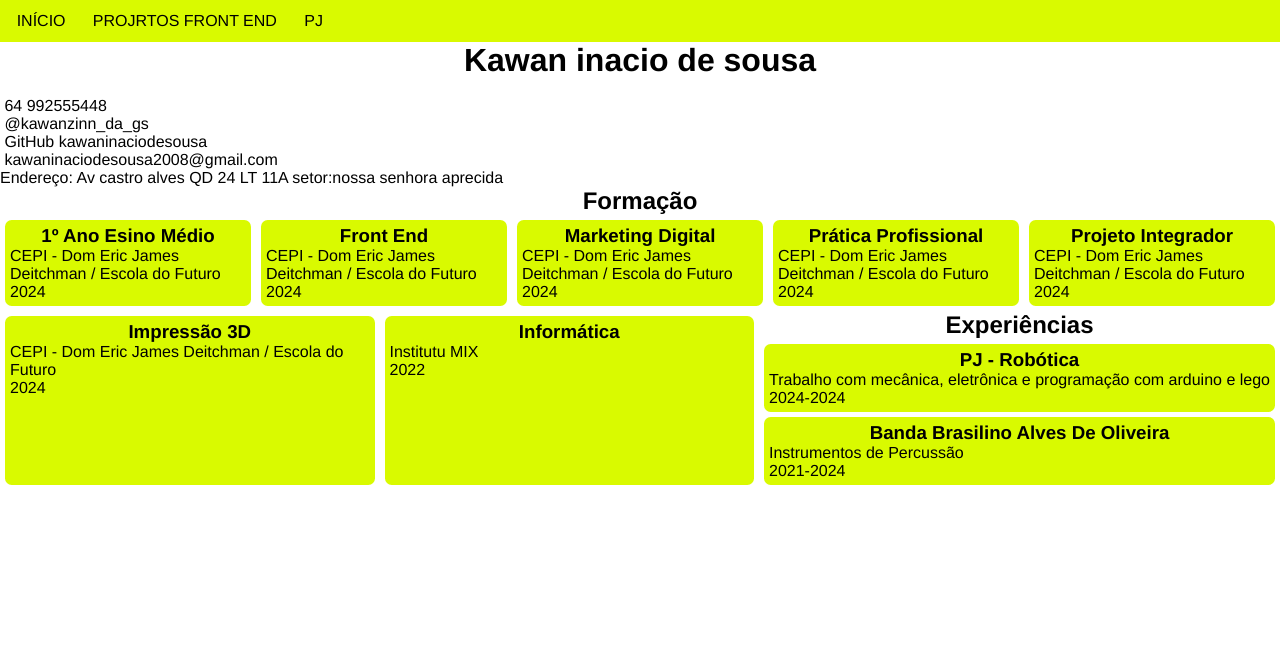
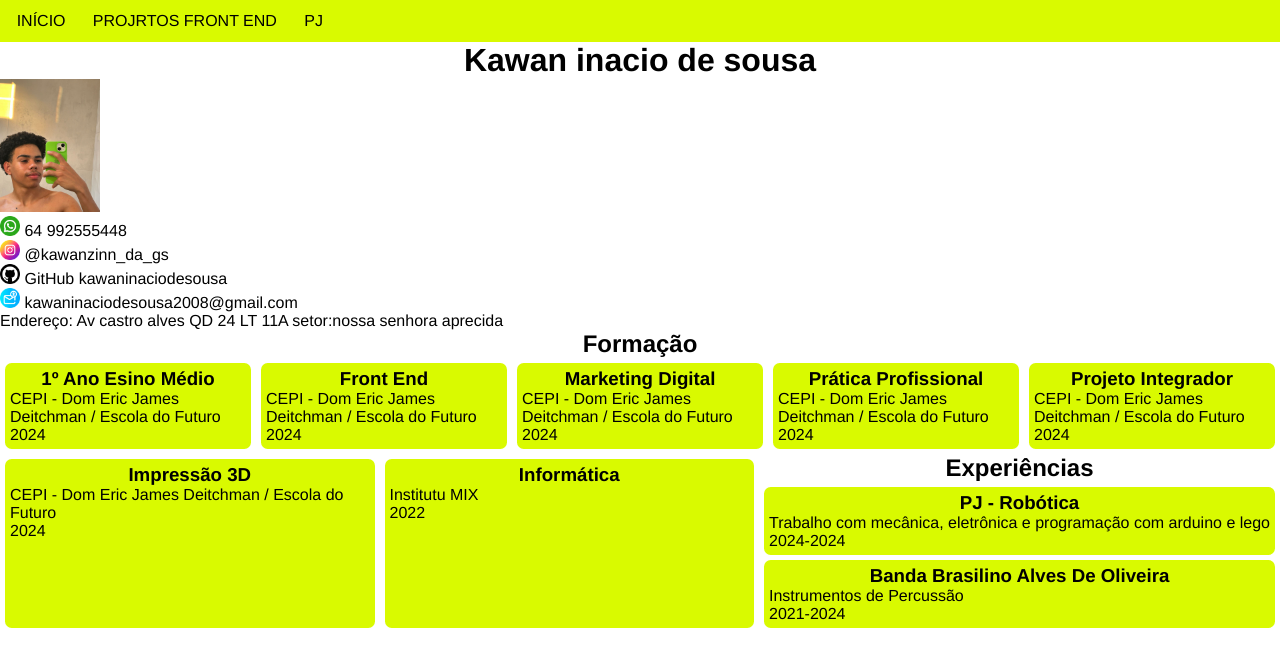
Before and after one commit to kawan2008/portif-lio-2024, a plain HTML site: page index.html in a window 1280 px wide. Drawn offline with Linux system fonts and the light colour scheme; files that its build step writes are made by us from their sources.

Commit message:
Update index.html

```diff
--- a/index.html
+++ b/index.html
@@ -5,9 +5,9 @@
     <meta name="viewport" content="width=device-width, initial-scale=1.0">
     <title>Kawan Inácio de Sousa</title>
     <link rel="shortcut icon" href="" type="image/x-icon">
-    <link rel="stylesheet" href="css/menu.css">
-    <link rel="stylesheet" href="css/card.css">
-    <link rel="stylesheet" href="css/texto.css">
+    <link rel="stylesheet" href="menu.css">
+    <link rel="stylesheet" href="card.css">
+    <link rel="stylesheet" href="texto.css">
 
 </head>
 <body>
@@ -23,22 +23,22 @@
             <div id="foto"></div>
             <div id="dados">
                 <h1>Kawan inacio de sousa</h1>
-                <img src="imagens/euuu.jpg" width="100px" alt="">
+                <img src="euuu.jpg" width="100px" alt="">
                 <p id="contato">
                     <a target="_blank" id="whatsapp" href="https://wa.me/64992555448/?text='Gostei do seu currículo'">
-                        <img src="imagens/whatsapp.png" alt="" width="20px">
+                        <img src="whatsapp.png" alt="" width="20px">
                          64 992555448 <br>
                     </a>
                     <a href="https://www.instagram.com/kawanzinn_da_gs" target="_blank" id="instagram">
-                        <img src="imagens/instagram.png" alt="" width="20px">
+                        <img src="instagram.png" alt="" width="20px">
                         @kawanzinn_da_gs<br>
                     </a>
                     <a href="https://www.github.com/kawaninaciodesousa" target="_blank" id="github">
-                        <img src="/imagens/github.png" alt="" width="20px">
+                        <img src="/github.png" alt="" width="20px">
                          GitHub kawaninaciodesousa
                     </a><br>
                     <a href="mailto:kawaninaciodesousa2008@gmail.com" target="_blank" id="mail">
-                        <img src="/imagens/mail.png" alt="" width="20px">
+                        <img src="/mail.png" alt="" width="20px">
                         kawaninaciodesousa2008@gmail.com
                     </a><br>
                     Endereço: Av castro alves QD 24 LT 11A setor:nossa senhora aprecida <br>
```
